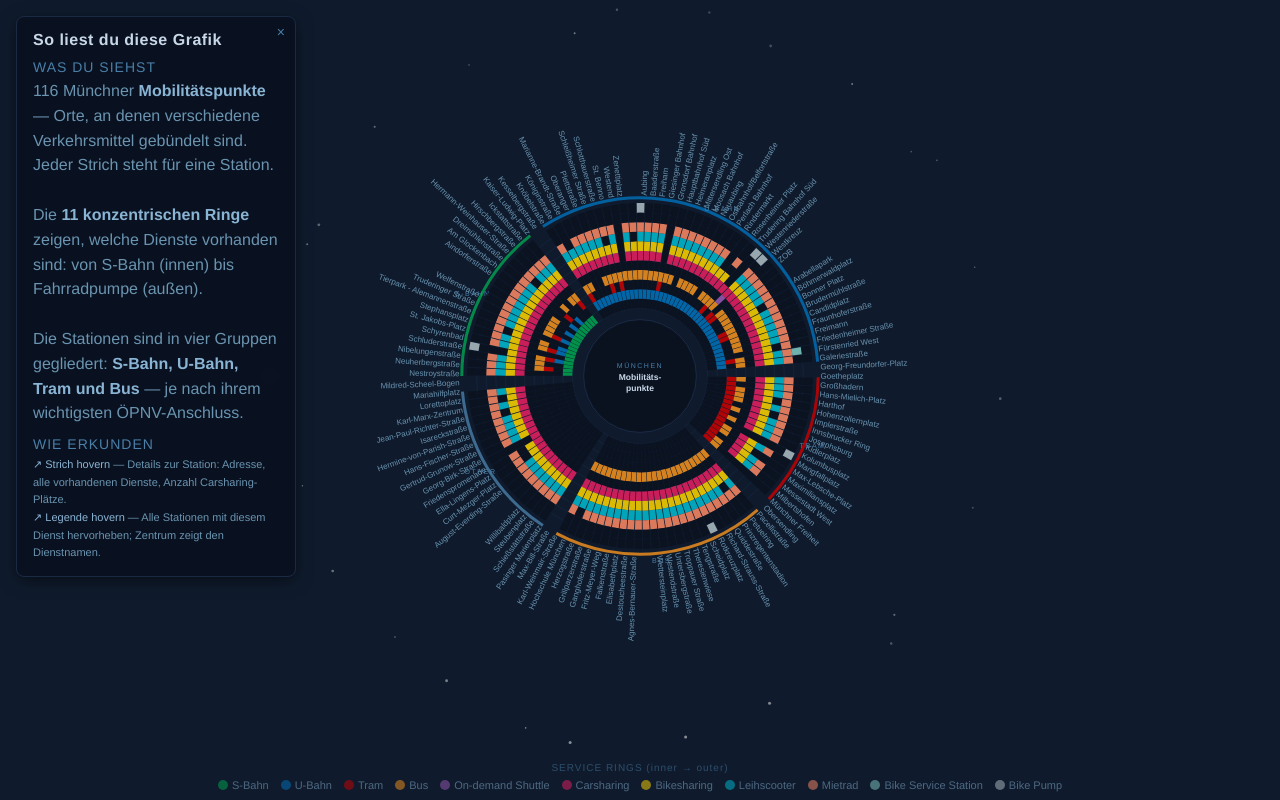
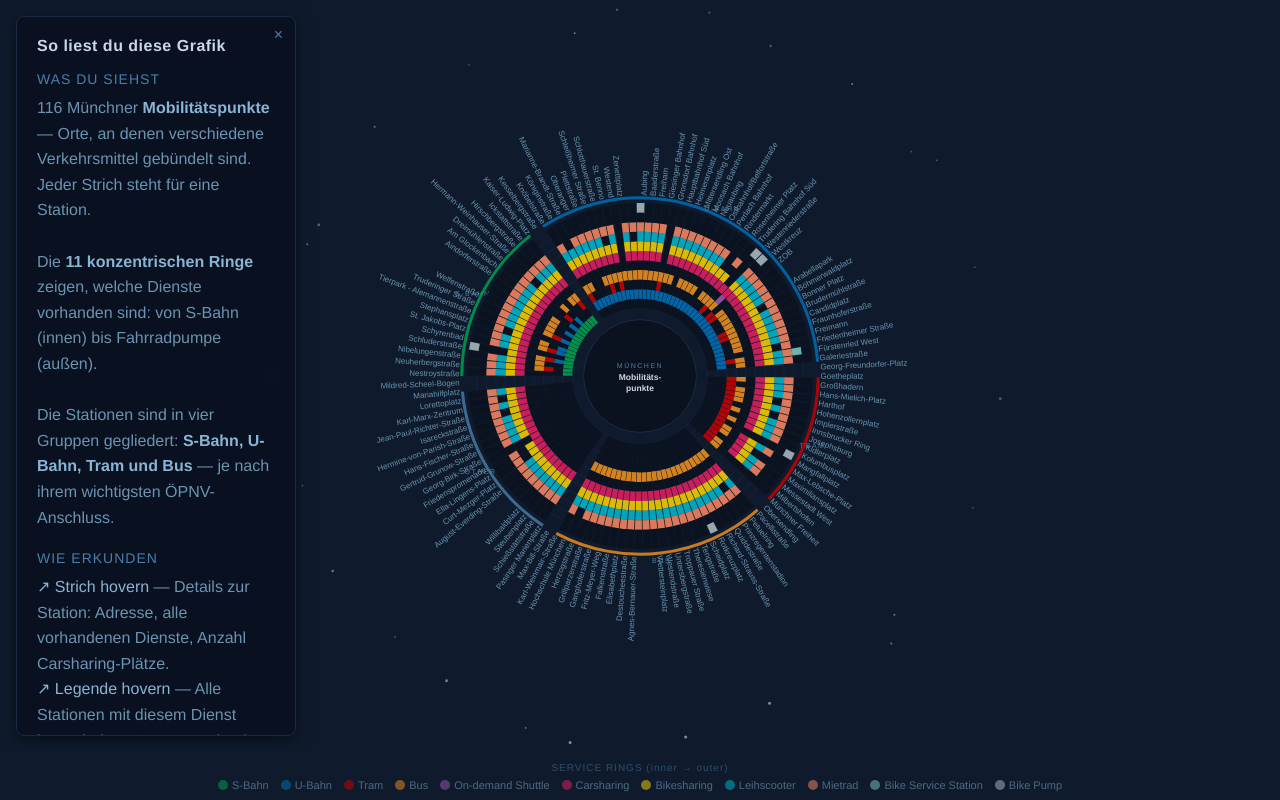
Before and after one commit to hihuydo/mobilitaetspunkte-viz, a React (Vite) app: page / in a window 1280 px wide. Built offline with nearby package versions, Linux system fonts and the light colour scheme.

Commit message:
fix: 16px body text throughout panel, unified spacing

```diff
--- a/src/components/InfoPanel.tsx
+++ b/src/components/InfoPanel.tsx
@@ -15,7 +15,7 @@ export function InfoPanel({ onClose }: InfoPanelProps) {
         background: 'rgba(10, 18, 32, 0.94)',
         border: '1px solid #1a2a45',
         borderRadius: 8,
-        padding: '14px 16px',
+        padding: '20px',
         backdropFilter: 'blur(4px)',
         boxShadow: '0 4px 16px rgba(0,0,0,0.5)',
         fontFamily: "'Helvetica Neue', Helvetica, Arial, sans-serif",
@@ -27,12 +27,12 @@ export function InfoPanel({ onClose }: InfoPanelProps) {
         onClick={onClose}
         style={{
           position: 'absolute',
-          top: 8,
-          right: 10,
+          top: 10,
+          right: 12,
           background: 'none',
           border: 'none',
           color: '#4a7fa8',
-          fontSize: 14,
+          fontSize: 16,
           lineHeight: 1,
           cursor: 'pointer',
           padding: 0,
@@ -48,8 +48,8 @@ export function InfoPanel({ onClose }: InfoPanelProps) {
           fontWeight: 600,
           color: '#c9d8e8',
           letterSpacing: '0.5px',
-          marginBottom: 10,
-          paddingRight: 16,
+          marginBottom: 16,
+          paddingRight: 20,
         }}
       >
         So liest du diese Grafik
@@ -62,7 +62,7 @@ export function InfoPanel({ onClose }: InfoPanelProps) {
           color: '#4a7fa8',
           letterSpacing: '1px',
           textTransform: 'uppercase',
-          marginBottom: 4,
+          marginBottom: 8,
         }}
       >
         Was du siehst
@@ -71,8 +71,8 @@ export function InfoPanel({ onClose }: InfoPanelProps) {
         style={{
           fontSize: 16,
           color: '#6a94b0',
-          lineHeight: 1.55,
-          marginBottom: 10,
+          lineHeight: 1.6,
+          marginBottom: 20,
         }}
       >
         116 Münchner{' '}
@@ -98,12 +98,12 @@ export function InfoPanel({ onClose }: InfoPanelProps) {
           color: '#4a7fa8',
           letterSpacing: '1px',
           textTransform: 'uppercase',
-          marginBottom: 4,
+          marginBottom: 8,
         }}
       >
         Wie erkunden
       </div>
-      <div style={{ fontSize: 11, color: '#6a94b0', lineHeight: 1.6 }}>
+      <div style={{ fontSize: 16, color: '#6a94b0', lineHeight: 1.6 }}>
         <span style={{ color: '#8ab4d4' }}>↗ Strich hovern</span> — Details zur Station:
         Adresse, alle vorhandenen Dienste, Anzahl Carsharing-Plätze.
         <br />
```
